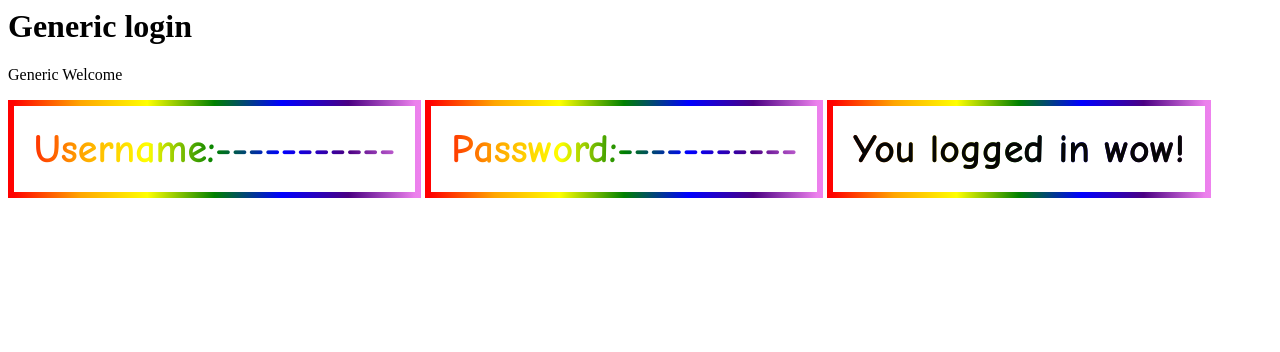
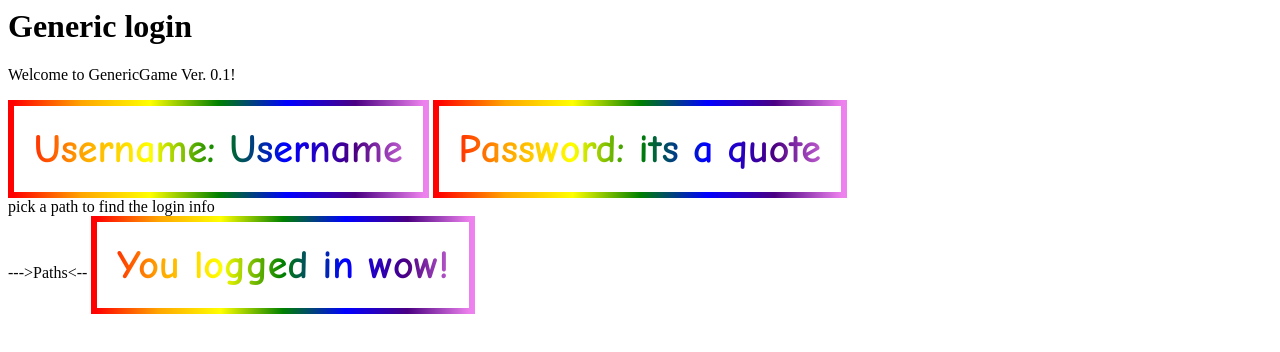
Before and after one commit to Jadams-314/GenericGame, a website: page Node-GenericGame/public/index.html in a window 1280 px wide. Drawn offline with Linux system fonts and the light colour scheme.

Commit message:
updated left path and startgame

```diff
--- a/Node-GenericGame/public/index.html
+++ b/Node-GenericGame/public/index.html
@@ -7,17 +7,19 @@
 
 <body>
   <h1>Generic login</h1>
-  <p>Generic Welcome</p>
+  <p>Welcome to GenericGame Ver. 0.1!</p>
   <div class="rainbow-box">
-    Username:-----------
+    Username: Username
 
   </div>
   <div class="rainbow-box">
-    Password:-----------
+    Password: its a quote
 
   </div>
+  <div>pick a path to find the login info</div>
+  <a href="startGame">--->Paths<--</a>
   <div class="rainbow-box">
-    <a href="startGame">You logged in wow!</a>
+    <a>You logged in wow!</a>
 
   </div>
 </body>
```
Also changed, not shown: Node-GenericGame/public/startGame.html (+2 -0 lines).
